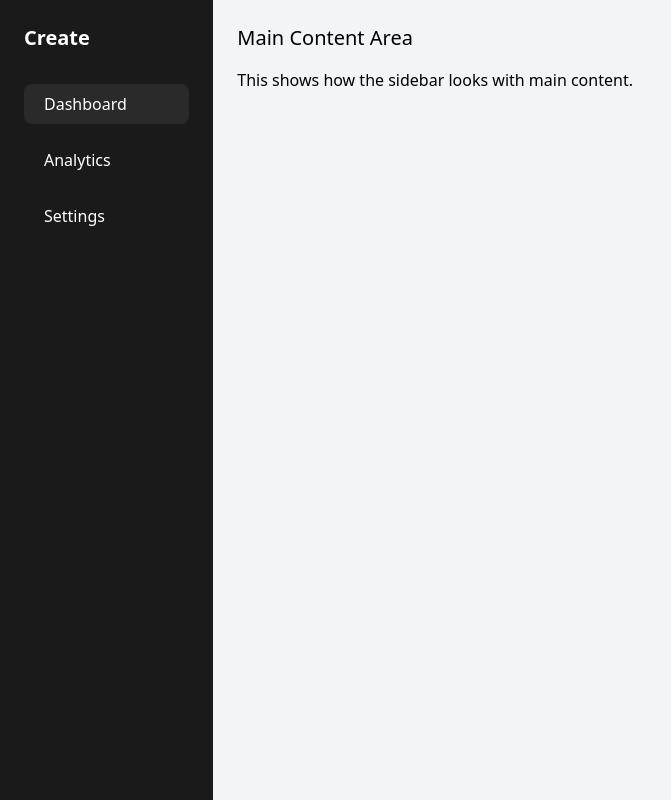
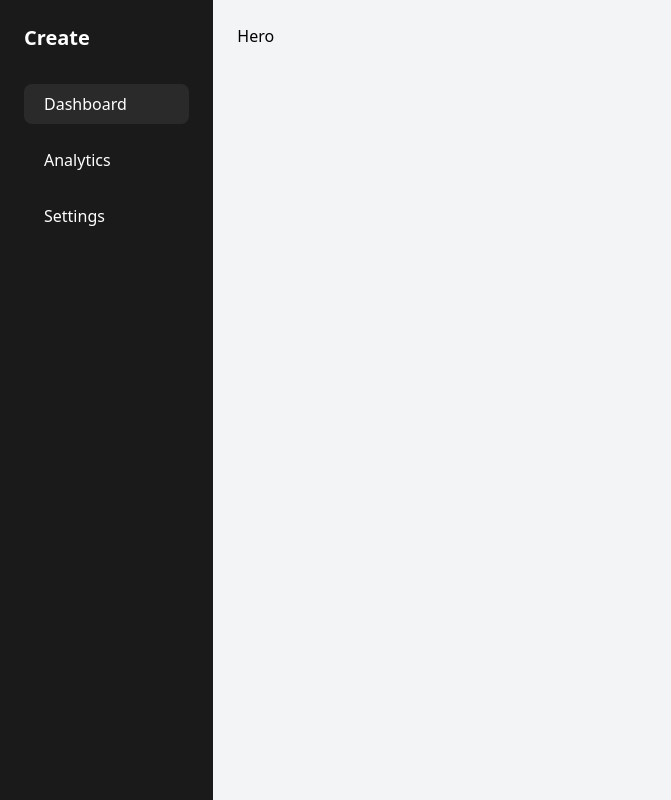
Before and after one commit to Adigitgeek05/CloudFlareThursday, a React (Vite) app: page / in a window 1280 px wide. Shown: the whole page, without its empty margins (0-671 px from the left). Built offline with nearby package versions, Linux system fonts and the light colour scheme.

Commit message:
hero section added

```diff
--- a/src/App.jsx
+++ b/src/App.jsx
@@ -1,5 +1,6 @@
 import { useState } from 'react'
 import Sidebar from './components/Sidebar'
+import Hero from './hero'
 
 
 function App() {
@@ -8,10 +9,7 @@ function App() {
     <div className='flex '>
       <div className=" h-screen w-1/6 bg-[#1a1a1a] text-white p-6 flex flex-col"><Sidebar /></div>
       <div className='w-5/6 bg-gray-100 p-6'>
-        <h2 className="text-xl font-roboto">Main Content Area</h2>
-        <p className="mt-4">
-          This shows how the sidebar looks with main content.
-        </p>
+      <Hero/>
         </div>
      </div>
 
--- /dev/null
+++ b/src/hero.jsx
@@ -0,0 +1,3 @@
+export default function Hero() {
+    return <h1>Hero</h1>;
+}
```
